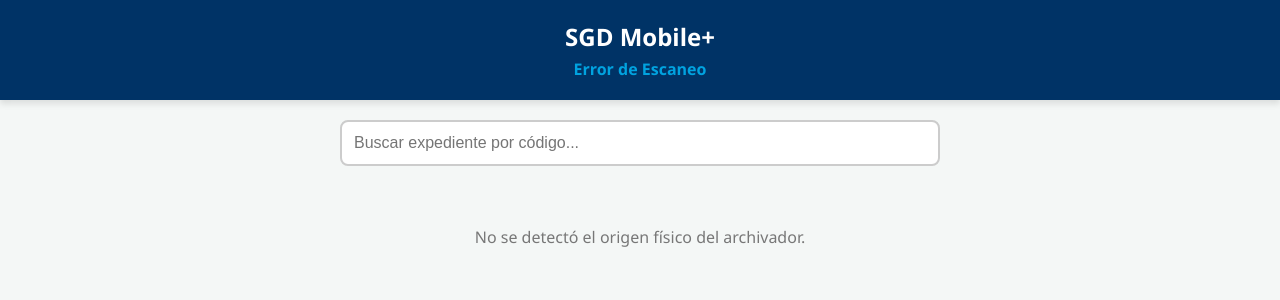
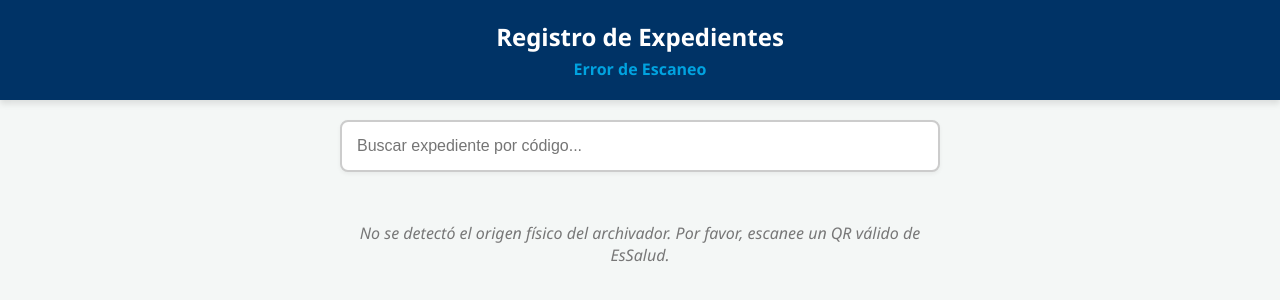
Before and after one commit to alonzy050/essld-sgd, a plain HTML site: page index.html in a window 1280 px wide. Drawn offline with Linux system fonts and the light colour scheme.

Commit message:
index.html

```diff
--- a/index.html
+++ b/index.html
@@ -3,7 +3,7 @@
 <head>
     <meta charset="UTF-8">
     <meta name="viewport" content="width=device-width, initial-scale=1.0">
-    <title>SGD Mobile+ | Inventario de Archivador</title>
+    <title>Registro de Expedientes</title>
     <style>
         :root {
             --essalud-blue: #003366;
@@ -24,6 +24,9 @@
             padding: 20px;
             text-align: center;
             box-shadow: 0 4px 6px rgba(0,0,0,0.1);
+            position: sticky;
+            top: 0;
+            z-index: 100;
         }
         .header h1 { margin: 0; font-size: 1.5rem; }
         .header p { margin: 5px 0 0 0; color: var(--essalud-cyan); font-weight: bold; }
@@ -34,45 +37,57 @@
         }
         .search-box {
             width: 100%;
-            padding: 12px;
-            margin-bottom: 20px;
+            padding: 15px;
+            margin-bottom: 10px;
             border: 2px solid #ccc;
             border-radius: 8px;
             font-size: 1rem;
             box-sizing: border-box;
+            box-shadow: 0 2px 4px rgba(0,0,0,0.05);
         }
+        .search-box:focus { border-color: var(--essalud-cyan); outline: none; }
+
+        .contador-caja {
+            text-align: right;
+            font-size: 0.9rem;
+            color: #666;
+            margin-bottom: 20px;
+            font-weight: bold;
+        }
+
         .document-card {
             background: white;
             padding: 15px;
             margin-bottom: 10px;
             border-left: 5px solid var(--essalud-cyan);
-            border-radius: 4px;
+            border-radius: 6px;
             box-shadow: 0 2px 4px rgba(0,0,0,0.05);
             display: flex;
             justify-content: space-between;
             align-items: center;
         }
-        .doc-code { font-weight: bold; font-size: 1.1rem; }
+        .doc-code { font-weight: bold; font-size: 1.1rem; color: var(--essalud-blue); }
         .status-badge {
             background-color: #E8F5E9;
             color: #2E7D32;
-            padding: 4px 8px;
+            padding: 4px 10px;
             border-radius: 12px;
             font-size: 0.8rem;
             font-weight: bold;
         }
-        .empty-state { text-align: center; color: #777; margin-top: 40px; }
+        .empty-state { text-align: center; color: #777; margin-top: 40px; font-style: italic; }
     </style>
 </head>
 <body>
 
     <div class="header">
-        <h1>SGD Mobile+</h1>
+        <h1>Registro de Expedientes</h1>
         <p id="titulo-archivador">Cargando archivador...</p>
     </div>
 
     <div class="container">
         <input type="text" id="buscador" class="search-box" placeholder="Buscar expediente por código..." onkeyup="filtrarLista()">
+        <div id="contador" class="contador-caja">Calculando expedientes...</div>
 
         <div id="lista-documentos">
             <!-- La lista inmediata se inyectará aquí -->
@@ -80,42 +95,46 @@
     </div>
 
     <script>
-        // 1. Base de datos consolidada (SSOT)
-        const baseDocumentos = [
-          {"codigo": "EXP-OFC-2020-001", "tipo": "Oficio"},
-          {"codigo": "EXP-OFC-2020-002", "tipo": "Oficio"},
-          {"codigo": "EXP-OFC-2020-003", "tipo": "Oficio"},
-          {"codigo": "EXP-CAR-2020-001", "tipo": "Carta"},
-          {"codigo": "EXP-CAR-2020-002", "tipo": "Carta"},
-          {"codigo": "EXP-CAR-2020-003", "tipo": "Carta"},
-          {"codigo": "EXP-NOT-2020-001", "tipo": "Nota"},
-          {"codigo": "EXP-NOT-2020-002", "tipo": "Nota"},
-          {"codigo": "EXP-NOT-2020-003", "tipo": "Nota"},
-          {"codigo": "EXP-MEM-2020-001", "tipo": "Memorando"},
-          {"codigo": "EXP-MEM-2020-002", "tipo": "Memorando"},
-          {"codigo": "EXP-MEM-2020-003", "tipo": "Memorando"},
-          {"codigo": "EXP-PRO-2020-001", "tipo": "Proveido"},
-          {"codigo": "EXP-PRO-2020-002", "tipo": "Proveido"},
-          {"codigo": "EXP-PRO-2020-003", "tipo": "Proveido"}
-        ];
+        // 1. ALGORITMO GENERADOR DE LA BASE DE DATOS (875 Registros)
+        const categorias = {
+            "Oficio": "OFC",
+            "Carta": "CAR",
+            "Nota": "NOT",
+            "Memorando": "MEM",
+            "Proveido": "PRO"
+        };
+        const añosHistorial = [2020, 2021, 2022, 2023, 2024, 2025, 2026];
+        let baseDocumentos = [];
 
-        // 2. Capturar el parámetro de la URL
+        // Generamos los expedientes dinámicamente manteniendo la página ultraligera
+        for (const [tipoDocumento, sigla] of Object.entries(categorias)) {
+            añosHistorial.forEach(año => {
+                for (let i = 1; i <= 25; i++) {
+                    let correlativo = i.toString().padStart(3, '0'); // Convierte 1 en "001"
+                    let codigoExacto = `EXP-${sigla}-${año}-${correlativo}`;
+                    baseDocumentos.push({ codigo: codigoExacto, tipo: tipoDocumento });
+                }
+            });
+        }
+
+        // 2. LÓGICA DE INTERFAZ Y FILTRADO
         const parametros = new URLSearchParams(window.location.search);
         const tipoBuscado = parametros.get('tipo');
 
-        // 3. Renderizar la interfaz
         const contenedorLista = document.getElementById('lista-documentos');
         const tituloArchivador = document.getElementById('titulo-archivador');
+        const cajaContador = document.getElementById('contador');
 
-        if (tipoBuscado) {
+        if (tipoBuscado && categorias[tipoBuscado]) {
             tituloArchivador.textContent = `Archivador: ${tipoBuscado.toUpperCase()}S`;
             renderizarDocumentos(tipoBuscado, "");
         } else {
             tituloArchivador.textContent = "Error de Escaneo";
-            contenedorLista.innerHTML = '<div class="empty-state">No se detectó el origen físico del archivador.</div>';
+            cajaContador.style.display = "none";
+            contenedorLista.innerHTML = '<div class="empty-state">No se detectó el origen físico del archivador. Por favor, escanee un QR válido de EsSalud.</div>';
         }
 
-        // Función para inyectar tarjetas HTML
+        // Función para inyectar tarjetas HTML optimizada
         function renderizarDocumentos(filtroTipo, filtroTexto) {
             contenedorLista.innerHTML = "";
             const documentosFiltrados = baseDocumentos.filter(doc =>
@@ -123,23 +142,29 @@
                 doc.codigo.toLowerCase().includes(filtroTexto.toLowerCase())
             );
 
+            // Actualizar contador
+            cajaContador.textContent = `Total expedientes físicos: ${documentosFiltrados.length}`;
+
             if (documentosFiltrados.length === 0) {
-                contenedorLista.innerHTML = '<div class="empty-state">No se encontraron expedientes bajo esta nomenclatura.</div>';
+                contenedorLista.innerHTML = '<div class="empty-state">No se encontraron expedientes con esa nomenclatura.</div>';
                 return;
             }
 
+            // Usamos un DocumentFragment para mejorar el rendimiento en celulares al renderizar
+            const fragmento = document.createDocumentFragment();
             documentosFiltrados.forEach(doc => {
                 const tarjeta = document.createElement('div');
                 tarjeta.className = 'document-card';
                 tarjeta.innerHTML = `
                     <span class="doc-code">${doc.codigo}</span>
-                    <span class="status-badge">Físico</span>
+                    <span class="status-badge">Custodia Física</span>
                 `;
-                contenedorLista.appendChild(tarjeta);
+                fragmento.appendChild(tarjeta);
             });
+            contenedorLista.appendChild(fragmento);
         }
 
-        // Función de filtro en tiempo real sin recargar página
+        // Función de filtro en tiempo real
         function filtrarLista() {
             const textoBusqueda = document.getElementById('buscador').value;
             renderizarDocumentos(tipoBuscado, textoBusqueda);
```
